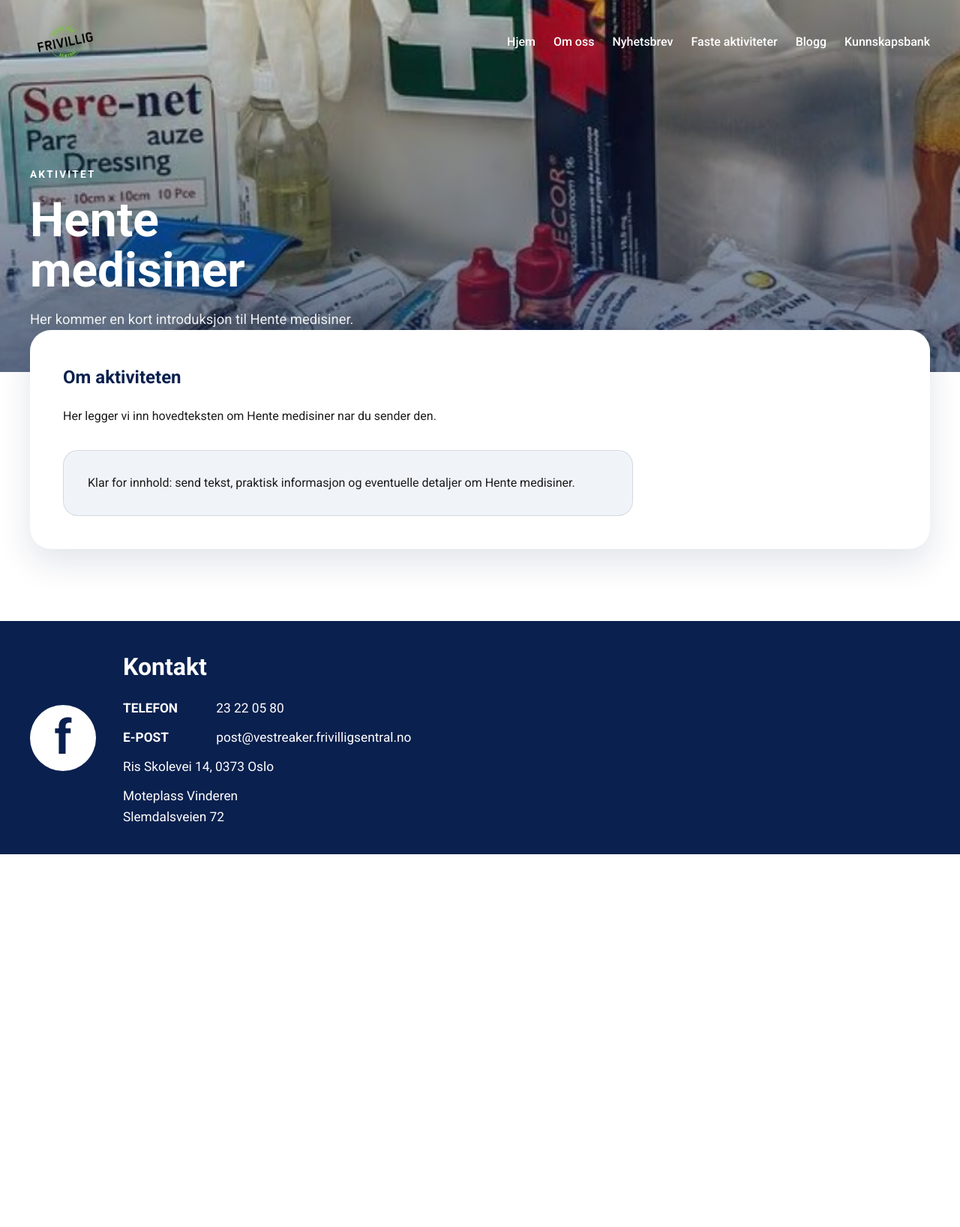
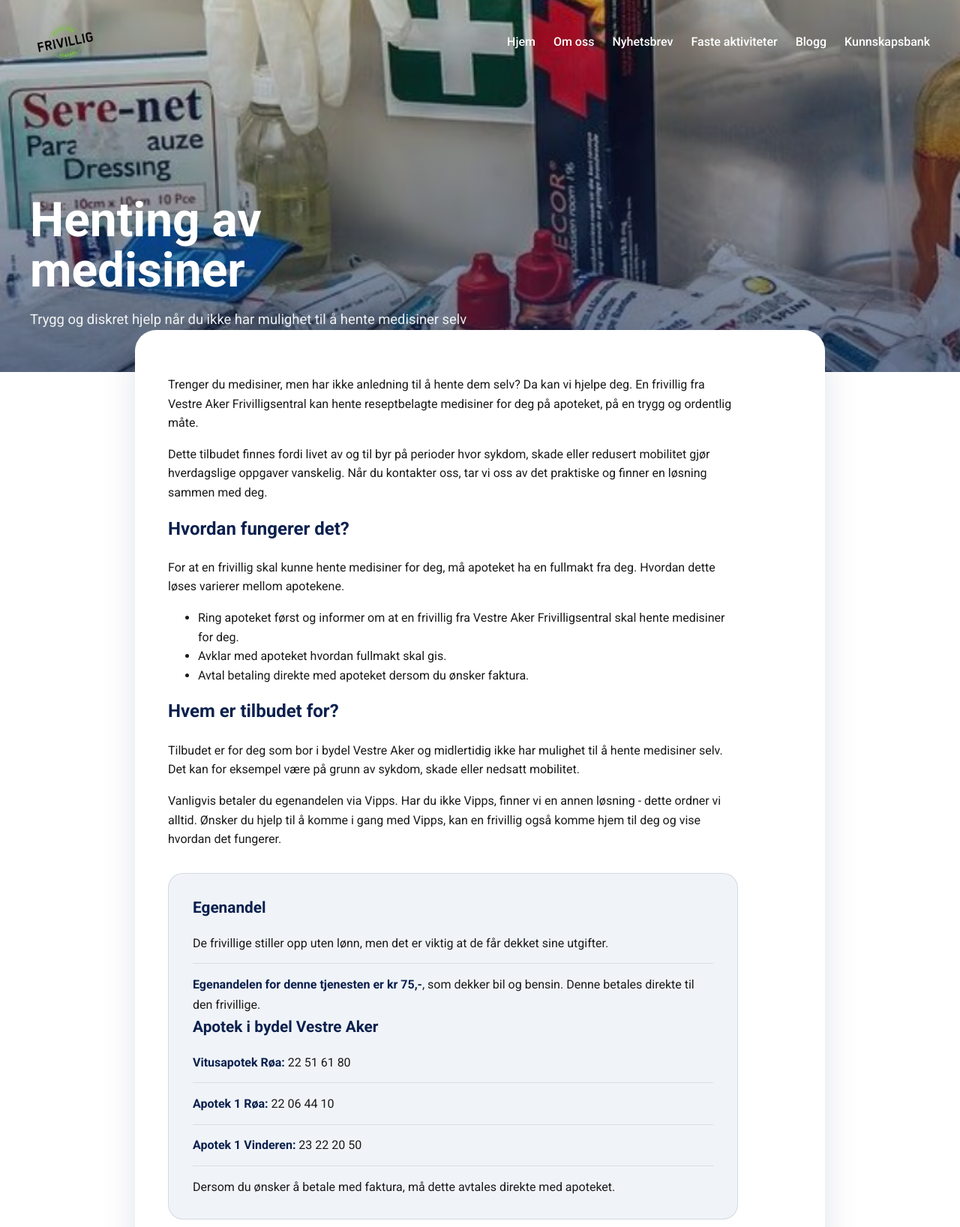
Before and after one commit to aogaa/nettside_frivilligsentralen, a plain HTML site: page aktiviteter/hente-medisiner.html in a window 1280 px wide. Shown: the top 1636 px of the page at 75% size. Before the commit the page ends 1139 px from the top, so only its background shows below. Drawn offline with Linux system fonts and the light colour scheme.

Commit message:
Biblioteket og hente medisiner

```diff
--- a/aktiviteter/hente-medisiner.html
+++ b/aktiviteter/hente-medisiner.html
@@ -1,7 +1,73 @@
 <!DOCTYPE html>
 <html lang="no">
-<head><meta charset="UTF-8"><meta name="viewport" content="width=device-width, initial-scale=1.0"><title>Hente medisiner | Stiftelsen Vestre Aker Frivilligsentral</title><link rel="stylesheet" href="../css/style.css"></head>
-<body><header class="site-header"><div class="header-inner section"><a class="logo-link" href="../index.html"><img class="site-logo" src="../images/vafslogo.png" alt="Stiftelsen Vestre Aker Frivilligsentral logo"></a><nav class="main-nav" aria-label="Hovedmeny"><a href="../index.html">Hjem</a><a href="../om-oss.html">Om oss</a><a href="../nyhetsbrev.html">Nyhetsbrev</a><a href="../faste-aktiviteter.html">Faste aktiviteter</a><a href="../blogg.html">Blogg</a><a href="../kunnskapsbank.html">Kunnskapsbank</a></nav></div></header><main class="activity-page-main"><section class="activity-hero" style="background-image: url('../images/aktiviteter/hente medisiner.avif'); --hero-focus: 35%;"><div class="activity-hero-overlay"><div class="activity-hero-content section"><p class="activity-kicker">Aktivitet</p><h1>Hente medisiner</h1><p class="activity-intro">Her kommer en kort introduksjon til Hente medisiner.</p></div></div></section><section class="activity-content-wrap section"><div class="activity-content-card"><div class="activity-body"><h2>Om aktiviteten</h2><p>Her legger vi inn hovedteksten om Hente medisiner nar du sender den.</p><div class="activity-placeholder"><p>Klar for innhold: send tekst, praktisk informasjon og eventuelle detaljer om Hente medisiner.</p></div></div></div></section></main>    <script src="../js/site-footer.js" defer></script>
+<head>
+  <meta charset="UTF-8">
+  <meta name="viewport" content="width=device-width, initial-scale=1.0">
+  <title>Henting av medisiner | Stiftelsen Vestre Aker Frivilligsentral</title>
+  <link rel="stylesheet" href="../css/style.css">
+</head>
+<body>
+  <header class="site-header">
+    <div class="header-inner section">
+      <a class="logo-link" href="../index.html">
+        <img class="site-logo" src="../images/vafslogo.png" alt="Stiftelsen Vestre Aker Frivilligsentral logo">
+      </a>
+      <nav class="main-nav" aria-label="Hovedmeny">
+        <a href="../index.html">Hjem</a>
+        <a href="../om-oss.html">Om oss</a>
+        <a href="../nyhetsbrev.html">Nyhetsbrev</a>
+        <a href="../faste-aktiviteter.html">Faste aktiviteter</a>
+        <a href="../blogg.html">Blogg</a>
+        <a href="../kunnskapsbank.html">Kunnskapsbank</a>
+      </nav>
+    </div>
+  </header>
+
+  <main class="activity-page-main">
+    <section class="activity-hero" style="background-image: url('../images/aktiviteter/hente medisiner.avif'); --hero-focus: 32%;">
+      <div class="activity-hero-overlay">
+        <div class="activity-hero-content section">
+          <h1>Henting av medisiner</h1>
+          <p class="activity-intro">Trygg og diskret hjelp når du ikke har mulighet til å hente medisiner selv</p>
+        </div>
+      </div>
+    </section>
+
+    <section class="activity-content-wrap section">
+      <div class="activity-content-card activity-content-card-narrow">
+        <div class="activity-body">
+          <p>Trenger du medisiner, men har ikke anledning til å hente dem selv? Da kan vi hjelpe deg. En frivillig fra Vestre Aker Frivilligsentral kan hente reseptbelagte medisiner for deg på apoteket, på en trygg og ordentlig måte.</p>
+          <p>Dette tilbudet finnes fordi livet av og til byr på perioder hvor sykdom, skade eller redusert mobilitet gjør hverdagslige oppgaver vanskelig. Når du kontakter oss, tar vi oss av det praktiske og finner en løsning sammen med deg.</p>
+
+          <h2>Hvordan fungerer det?</h2>
+          <p>For at en frivillig skal kunne hente medisiner for deg, må apoteket ha en fullmakt fra deg. Hvordan dette løses varierer mellom apotekene.</p>
+          <ul>
+            <li>Ring apoteket først og informer om at en frivillig fra Vestre Aker Frivilligsentral skal hente medisiner for deg.</li>
+            <li>Avklar med apoteket hvordan fullmakt skal gis.</li>
+            <li>Avtal betaling direkte med apoteket dersom du ønsker faktura.</li>
+          </ul>
+
+          <h2>Hvem er tilbudet for?</h2>
+          <p>Tilbudet er for deg som bor i bydel Vestre Aker og midlertidig ikke har mulighet til å hente medisiner selv. Det kan for eksempel være på grunn av sykdom, skade eller nedsatt mobilitet.</p>
+          <p>Vanligvis betaler du egenandelen via Vipps. Har du ikke Vipps, finner vi en annen løsning - dette ordner vi alltid. Ønsker du hjelp til å komme i gang med Vipps, kan en frivillig også komme hjem til deg og vise hvordan det fungerer.</p>
+
+          <div class="activity-placeholder">
+            <h2>Egenandel</h2>
+            <p>De frivillige stiller opp uten lønn, men det er viktig at de får dekket sine utgifter.</p>
+            <p><strong>Egenandelen for denne tjenesten er kr 75,-</strong>, som dekker bil og bensin. Denne betales direkte til den frivillige.</p>
+
+            <h2>Apotek i bydel Vestre Aker</h2>
+            <p><strong>Vitusapotek Røa:</strong> 22 51 61 80</p>
+            <p><strong>Apotek 1 Røa:</strong> 22 06 44 10</p>
+            <p><strong>Apotek 1 Vinderen:</strong> 23 22 20 50</p>
+            <p>Dersom du ønsker å betale med faktura, må dette avtales direkte med apoteket.</p>
+          </div>
+        </div>
+      </div>
+    </section>
+  </main>
+
+  <script src="../js/site-footer.js" defer></script>
   <script src="../js/site-nav.js" defer></script>
 </body>
 </html>
```
Also changed, not shown: aktiviteter/frivilligbiblioteket.html (+73 -2 lines).
